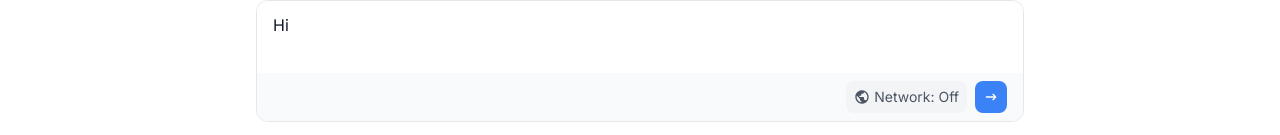
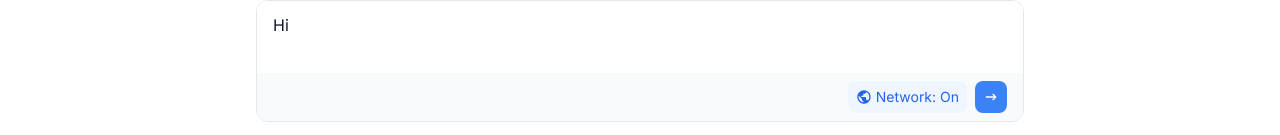
Before and after one commit to haidong-can/deepseek-r1-edge, a Next.js app: page / in a window 1280 px wide. Shown: the part 662-797 px from the top of the page. Built offline with nearby package versions, Linux system fonts and the light colour scheme.

Commit message:
Update Base.tsx

```diff
--- a/components/Base.tsx
+++ b/components/Base.tsx
@@ -22,7 +22,7 @@ interface KeywordButton {
 
 export const Base = () => {
   const [userInput, setUserInput] = useState('Hi');
-  const [useNetwork, setUseNetwork] = useState(false);
+  const [useNetwork, setUseNetwork] = useState(true);
   const [showKeywords, setShowKeywords] = useState(true);
   const [isMobile, setIsMobile] = useState(false);
   const [isClient, setIsClient] = useState(false);
```
